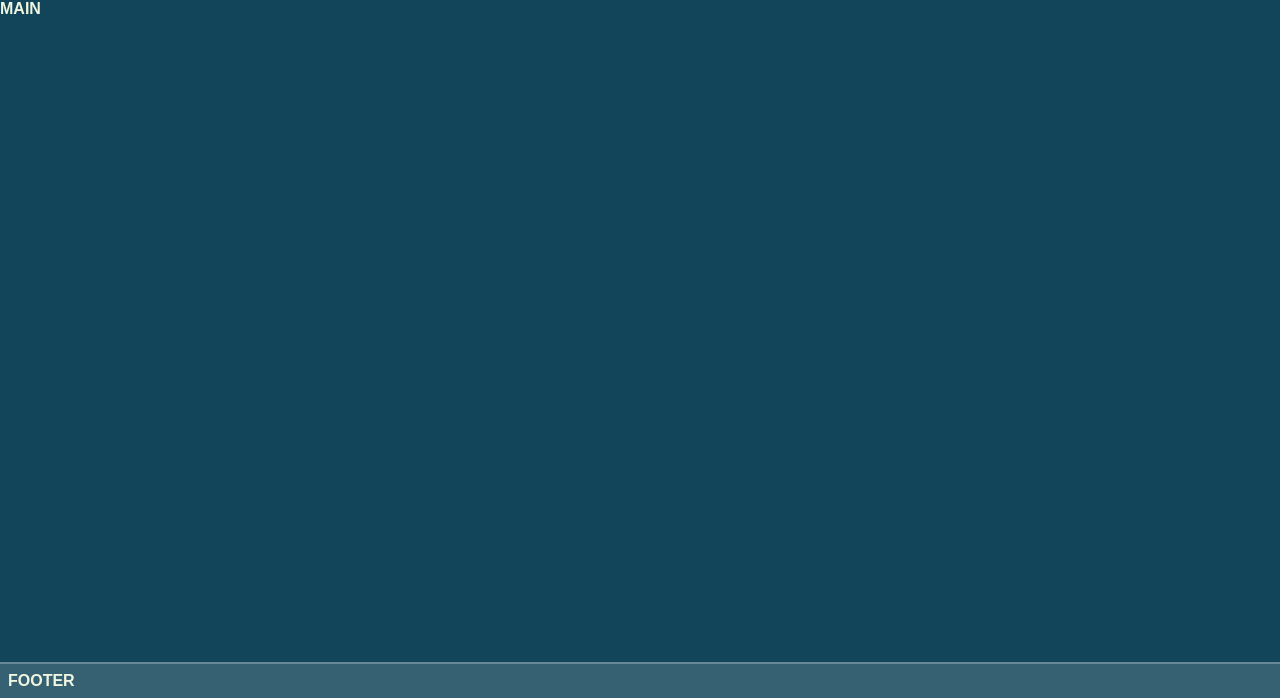
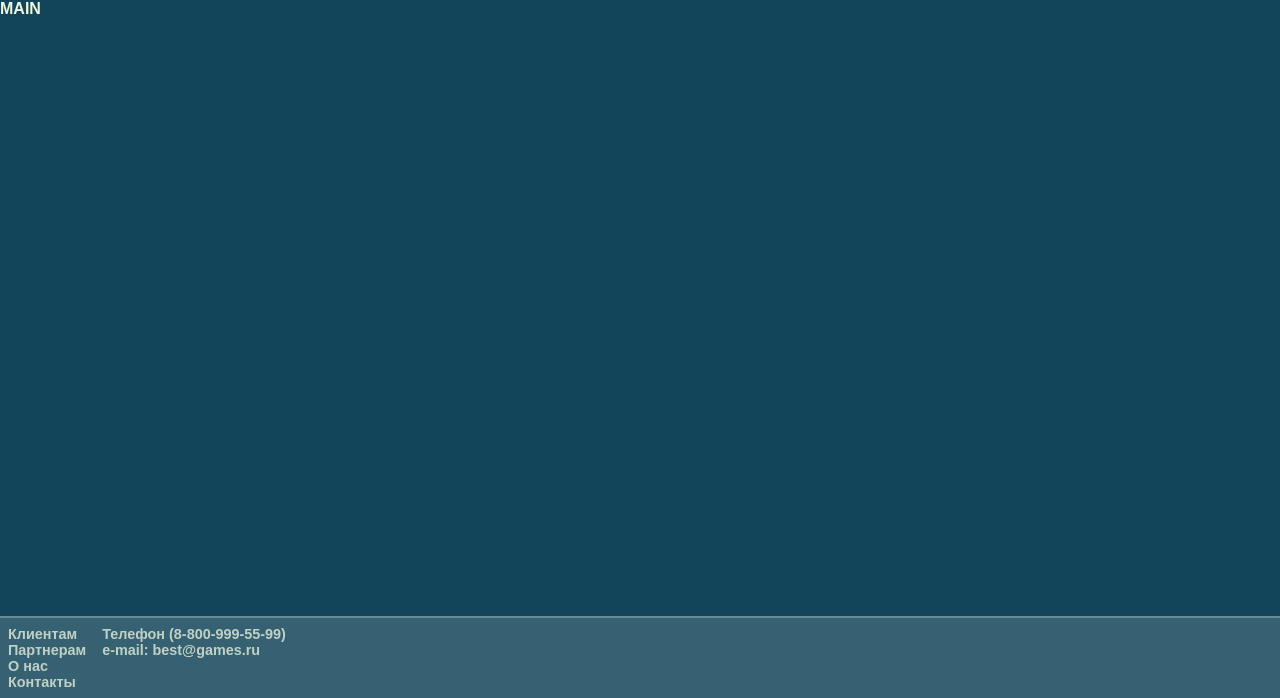
Before and after one commit to shuurpq2/interns, a plain HTML site: page src/index.html in a window 1280 px wide. Shown: the part 102-800 px from the top of the page. Drawn offline with Linux system fonts and the light colour scheme.

Commit message:
add footer

```diff
--- a/src/assets/styles/index.css
+++ b/src/assets/styles/index.css
@@ -20,7 +20,7 @@ header {
   border-bottom: .15rem solid rgba(255, 255, 255, .25);
 }
 
-.main-logo-link {
+.header__main-logo-link {
   & img {
     width: 5rem;
     border-radius: 50%;
@@ -32,7 +32,7 @@ header {
   }
 }
 
-.main-nav {
+.header__main-nav {
   width: 100%;
   display: flex;
   justify-content: space-between;
@@ -64,4 +64,21 @@ body {
 
 footer {
   border-top: .15rem solid rgba(255, 255, 255, .25);
+  display: flex;
+  gap: 1rem;
 }
+
+.footer__info, .footer__contacts {
+  display: flex;
+  flex-direction: column;
+}
+
+.info__chapter, .contacts__contact {
+  font-size: .9rem;
+  opacity: .75;
+  cursor: pointer;
+
+  &:hover {
+    opacity: .9;
+  }
+}
--- a/src/index.html
+++ b/src/index.html
@@ -9,8 +9,8 @@
 </head>
 <body>
   <header>
-    <a class="main-logo-link" href="index.html"><img src="assets/images/logo.jpeg"></a>
-    <nav class="main-nav">
+    <a class="header__main-logo-link" href="index.html"><img src="assets/images/logo.jpeg"></a>
+    <nav class="header__main-nav">
       <div class="main-nav__pages">
         <a href="index.html" class="pages__link page-link page-link--current">Главная</a>
       </div>
@@ -25,7 +25,16 @@
     MAIN
   </main>
   <footer>
-    FOOTER
+    <div class="footer__info">
+      <span class="info__chapter">Клиентам</span>
+      <span class="info__chapter">Партнерам</span>
+      <span class="info__chapter">О нас</span>
+      <span class="info__chapter">Контакты</span>
+    </div>
+    <div class="footer__contacts">
+      <span class="contacts__contact">Телефон (8-800-999-55-99)</span>
+      <span class="contacts__contact">e-mail: best@games.ru</span>
+    </div>
   </footer>
 </body>
 </html>
```
